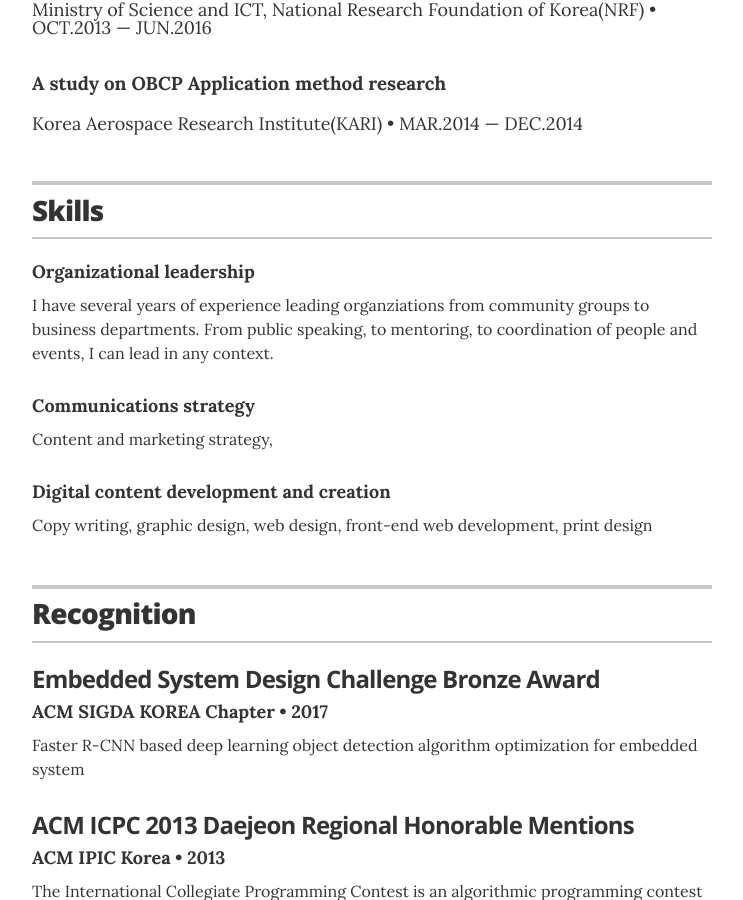
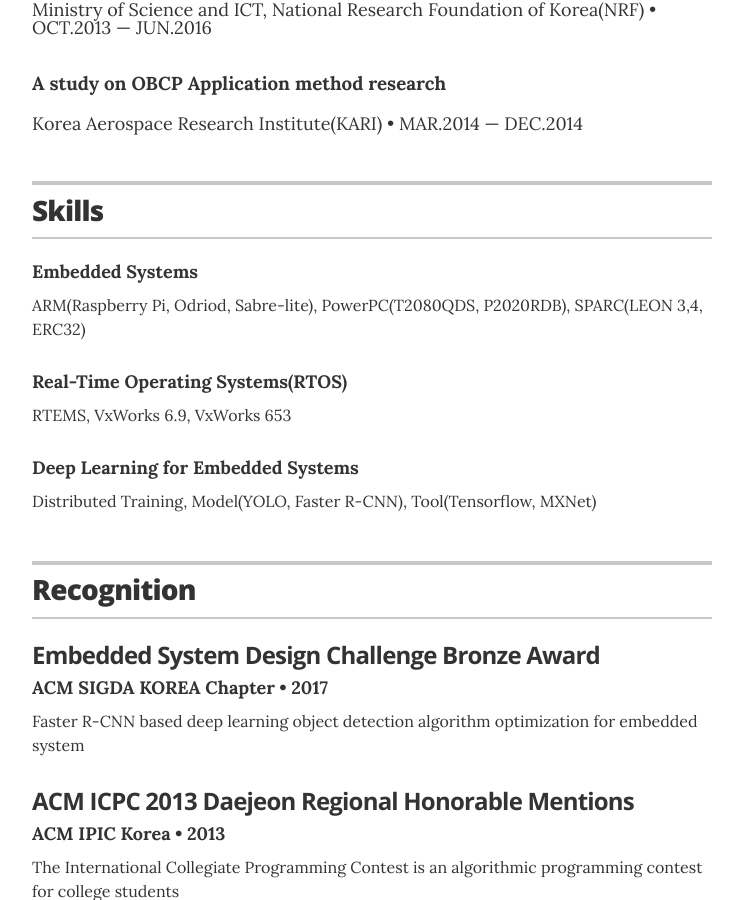
Before and after one commit to sihyeong/sihyeong.github.io, a Jekyll site: the page built from index.html, in a window 1280 px wide and 900 px high, scrolled down 2829 px. Shown: the whole window, without its empty margins (268-1011 px from the left). Built offline with Jekyll 4.4.1, drawn with Linux system fonts in a browser that asks for light colours.

Commit message:
Update skills.yml

```diff
--- a/_data/skills.yml
+++ b/_data/skills.yml
@@ -1,12 +1,10 @@
 # Skills
-# Organizational leadership
-- skill: Organizational leadership
-  description: I have several years of experience leading organziations from community groups to business departments. From public speaking, to mentoring, to coordination of people and events, I can lead in any context.
 
-# Communications strategy
-- skill: Communications strategy
-  description: Content and marketing strategy,
+- skill: Embedded Systems
+  description: ARM(Raspberry Pi, Odriod, Sabre-lite), PowerPC(T2080QDS, P2020RDB), SPARC(LEON 3,4, ERC32)
 
-# Digital content development and creation
-- skill: Digital content development and creation
-  description: Copy writing, graphic design, web design, front-end web development, print design
+- skill: Real-Time Operating Systems(RTOS)
+  description: RTEMS, VxWorks 6.9, VxWorks 653
+
+- skill: Deep Learning for Embedded Systems
+  description: Distributed Training, Model(YOLO, Faster R-CNN), Tool(Tensorflow, MXNet)
```
